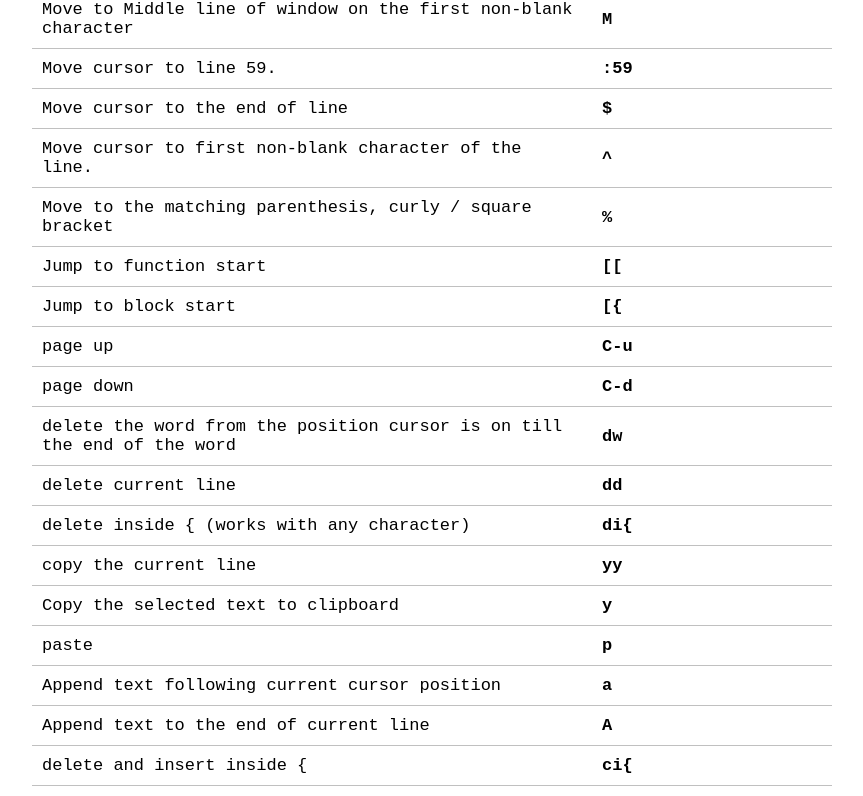
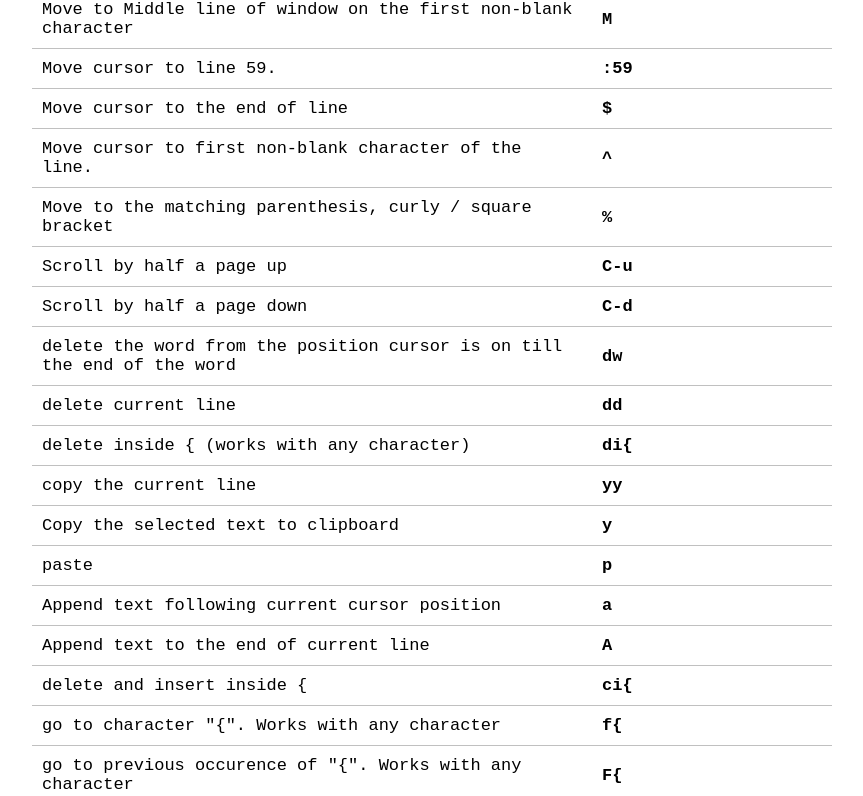
Before and after one commit to yann-yinn/vim-interactive-cheat-sheet, a React (Create React App) app: page / in a window 1280 px wide. Shown: the part 1046-1842 px from the top of the page, without its empty margins (208-1071 px from the left). Built offline with nearby package versions, Linux system fonts and the light colour scheme.

Commit message:
fix about scroll C-u and C-d : only half a page

```diff
--- a/src/commands.js
+++ b/src/commands.js
@@ -121,22 +121,12 @@
       "move jump go to mve moe mvoe mathching curly square bracket cursor cursr crsor parenthesis"
   },
   {
-    label: "Jump to function start",
-    command: "[[",
-    keywords: "move go jump to mve moe mvoe function start cursor cursr crsor"
-  },
-  {
-    label: "Jump to block start",
-    command: "[{",
-    keywords: "move go to jump mve moe mvoe block start cursor cursr crsor"
-  },
-  {
-    label: "page up",
+    label: "Scroll by half a page up",
     command: "C-u",
     keywords: "page up pge up"
   },
   {
-    label: "page down",
+    label: "Scroll by half a page down",
     command: "C-d",
     keywords: "page down pge down"
   },
```
